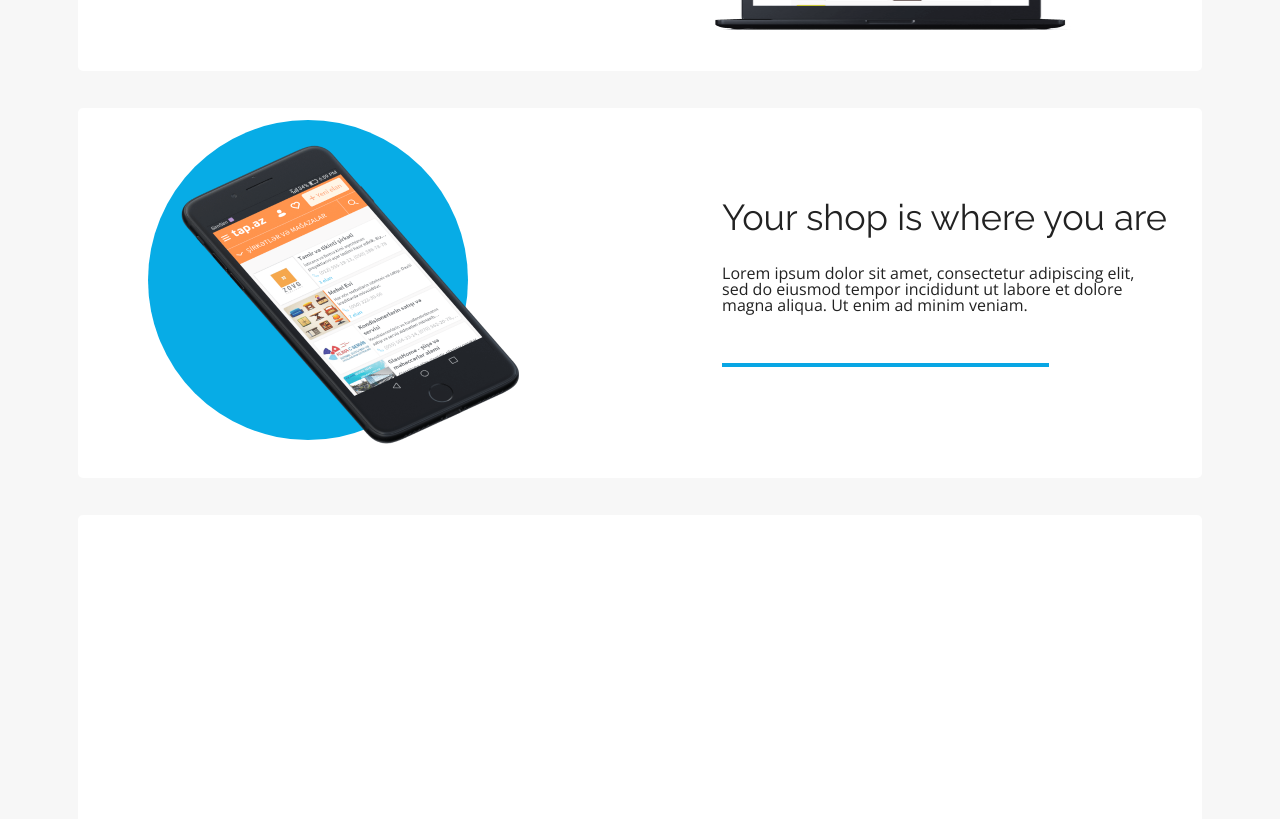
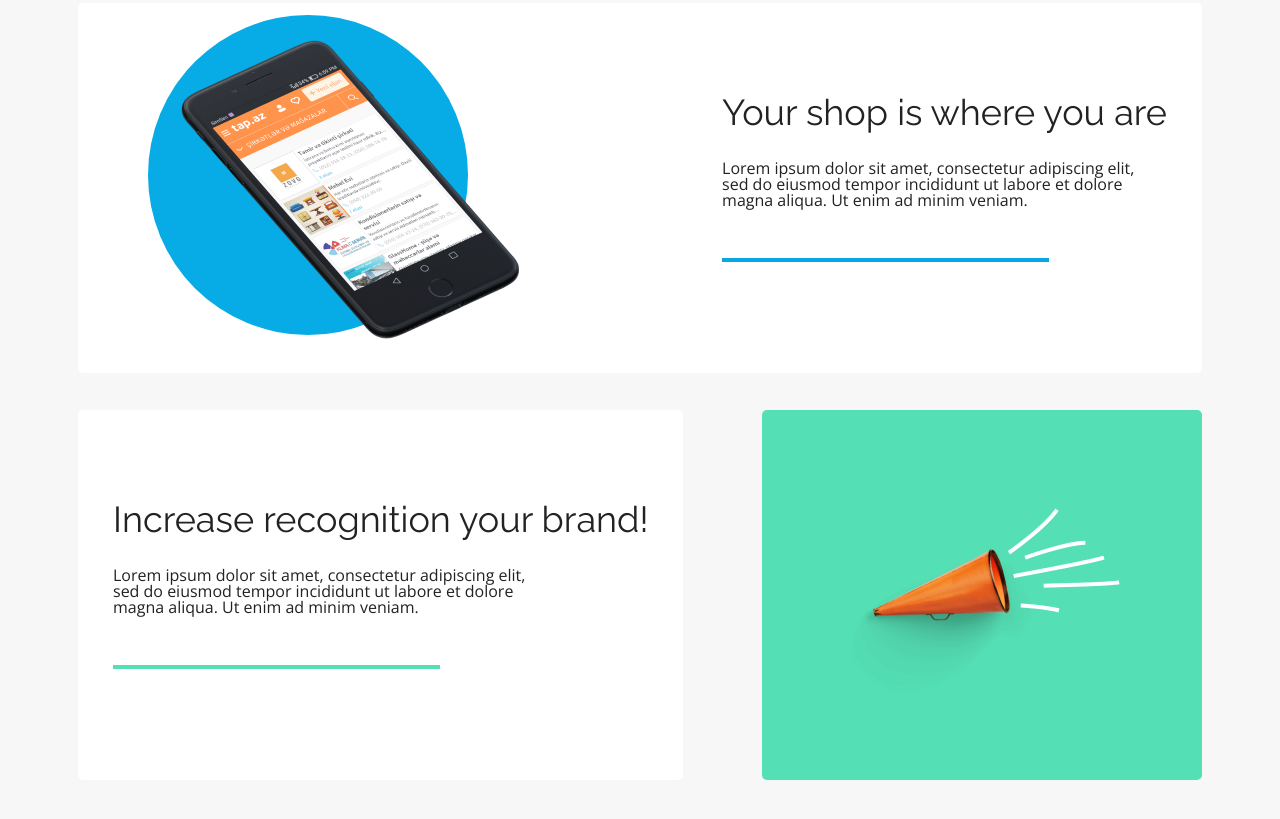
Before and after one commit to Klimu2608/Warsztat, a plain HTML site: page index.html in a window 1280 px wide. Shown: the part 1952-2771 px from the top of the page. Drawn offline with nearby package versions, Linux system fonts and the light colour scheme.

Commit message:
Section 3 done

```diff
--- a/css/style.css
+++ b/css/style.css
@@ -190,7 +190,7 @@ h1 {
 }
 .section3__content {
     max-width: 1124px;
-    margin: 105px auto;
+    margin: 0 auto;
 }
 .content {
     height: 370px;
@@ -230,7 +230,8 @@ h1 {
 }
 .macbook {
     height: 100%;
-    padding: 113px 118px;
+    padding-top: 113px;
+    padding-right: 118px;
     position: relative;
 }
 .macbook img {
@@ -281,3 +282,32 @@ h1 {
     top: 12px;
     left: 70px;
 }
+.content__last {
+    display: flex;
+    justify-content: space-between;
+    align-items: center;
+}
+.increase {
+    height: 370px;
+    background-color: white;
+    border-radius: 5px;
+}
+.increase::after {
+    content: "";
+    display: block;
+    width: 327px;
+    height: 4px;
+    margin-top: 50px;
+    background-color: #55DFB4;
+}
+.trumpet {
+    height: 370px;
+    width: 440px;
+    background-color: #55DFB4;
+    border-radius: 5px;
+    padding: 98px 82px 64px 62px;
+}
+.trumpet img {
+    width: 296px;
+    height: auto;
+}
--- a/index.html
+++ b/index.html
@@ -91,8 +91,16 @@
                     <img src="images/iPhone.png">
                 </div>
             </div>
-            <div class="content">
-
+            <div class="content__last">
+                <div class="content__text increase">
+                    <h2 class="content__header">Increase recognition your brand!</h2>
+                    <p class="content-p">Lorem ipsum dolor sit amet, consectetur adipiscing elit,
+                        sed do eiusmod tempor incididunt ut labore et dolore
+                        magna aliqua. Ut enim ad minim veniam.</p>
+                </div>
+                <div class="trumpet">
+                    <img src="images/Trumpet.png">
+                </div>
             </div>
         </div>
     </section>
```
